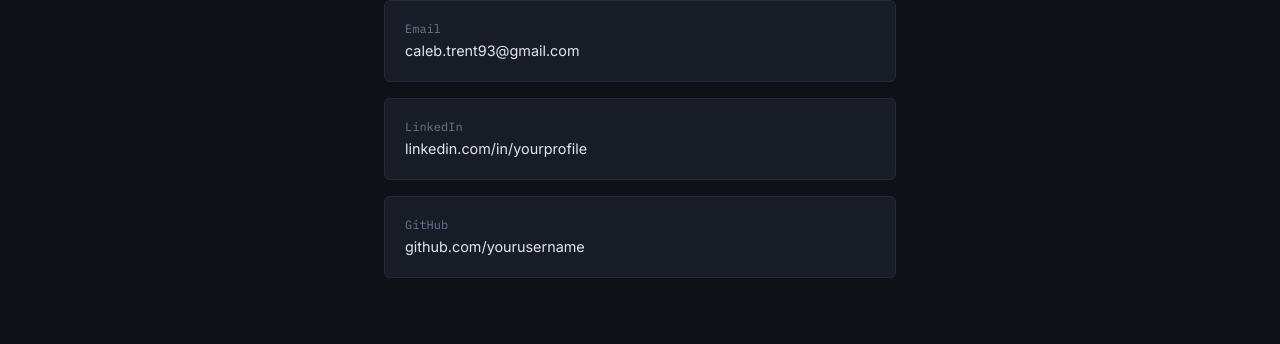
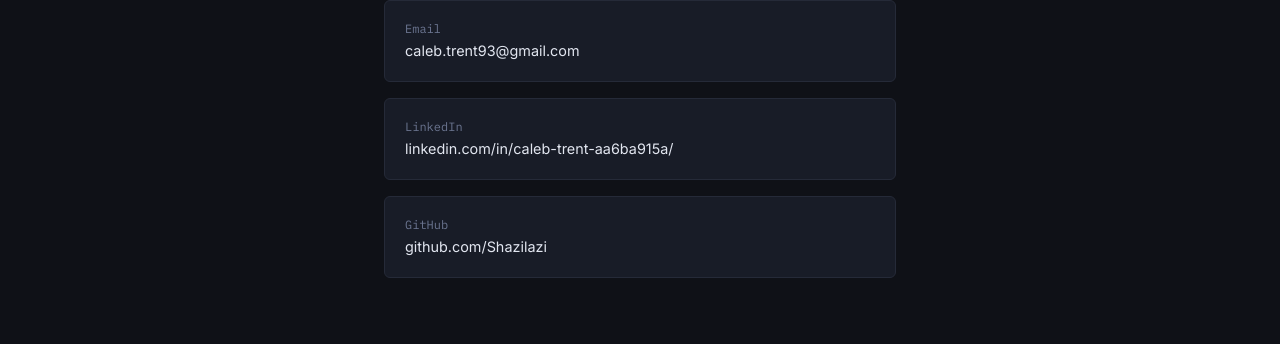
Before and after one commit to Shazilazi/Shazilazi.github.io, a Jekyll site: the page built from _pages/contact.html, in a window 1280 px wide. Shown: the part 320-664 px from the top of the page. Built offline with Jekyll 4.4.1, drawn with Linux system fonts in a browser that asks for light colours.

Commit message:
Update contact.html

```diff
--- a/_pages/contact.html
+++ b/_pages/contact.html
@@ -22,7 +22,7 @@
     <a href="{{ site.author.linkedin }}" class="contact-link" target="_blank" rel="noopener">
       <div>
         <div class="contact-link__label">LinkedIn</div>
-        <div>linkedin.com/in/yourprofile</div>
+        <div>linkedin.com/in/caleb-trent-aa6ba915a/</div>
       </div>
     </a>
     {% endif %}
@@ -31,7 +31,7 @@
     <a href="{{ site.author.github }}" class="contact-link" target="_blank" rel="noopener">
       <div>
         <div class="contact-link__label">GitHub</div>
-        <div>github.com/yourusername</div>
+        <div>github.com/Shazilazi</div>
       </div>
     </a>
     {% endif %}
```
